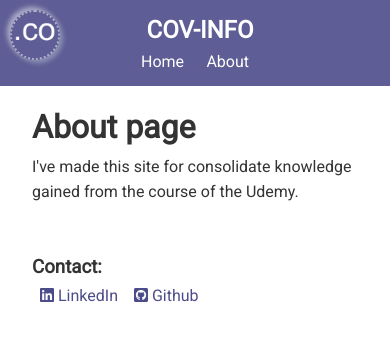
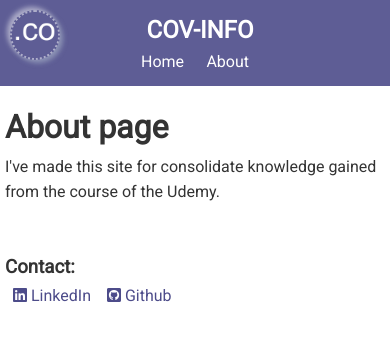
Before and after one commit to ewgenij87snwork/cov-info, a React (Create React App) app: page /about in a window 390 px wide. Shown: the top 340 px of the page. Built offline with nearby package versions, Linux system fonts and the light colour scheme; the HTML template or start-up script is replaced by a standard one.

Commit message:
adaptive fixed

```diff
--- a/src/App.css
+++ b/src/App.css
@@ -506,6 +506,7 @@ table th {
   grid-template-columns: repeat(2, 1fr);
   grid-gap: 1rem;
   text-align: center;
+  line-height: 1.2;
 }
 .proportion .value {
   display: flex;
@@ -520,6 +521,7 @@ table th {
 }
 .value-number {
   font-weight: bold;
+  margin-top: 7px;
 }
 .proportion .value:last-of-type .value-number {
   color: var(--danger-color);
@@ -567,3 +569,12 @@ table th {
     justify-content: center;
   }
 }
+
+@media (max-width: 450px) {
+  .container {
+    padding: 0 5px;
+  }
+  .search-form {
+    margin: 5px;
+  }
+}
--- a/src/components/context/cov/CovState.js
+++ b/src/components/context/cov/CovState.js
@@ -131,7 +131,6 @@ const CovState = (props) => {
     });
 
     state.countryLastDay.date = state.countryData[0].date;
-    console.log(state.countryLastDay.date);
     // End_____Must be simplest way to do this
 
     // Population
--- a/src/components/countries/CountryCard.js
+++ b/src/components/countries/CountryCard.js
@@ -14,7 +14,6 @@ const Card = () => {
 
   if (countryLastDay) {
     const { Confirmed, Deaths, date } = countryLastDay;
-    console.log(countryLastDay);
 
     return (
       <div className='card card-cov my-2'>
```
